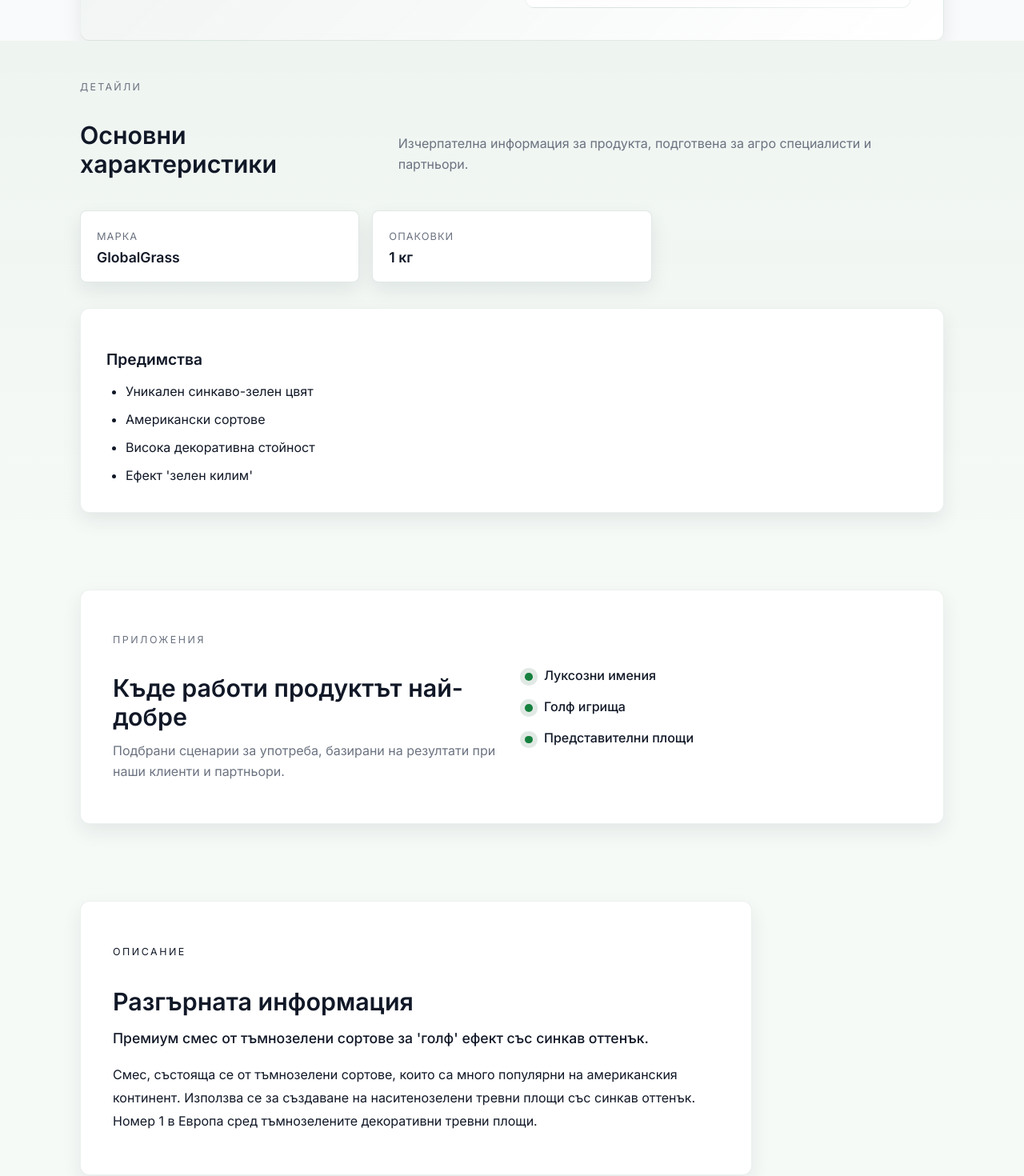
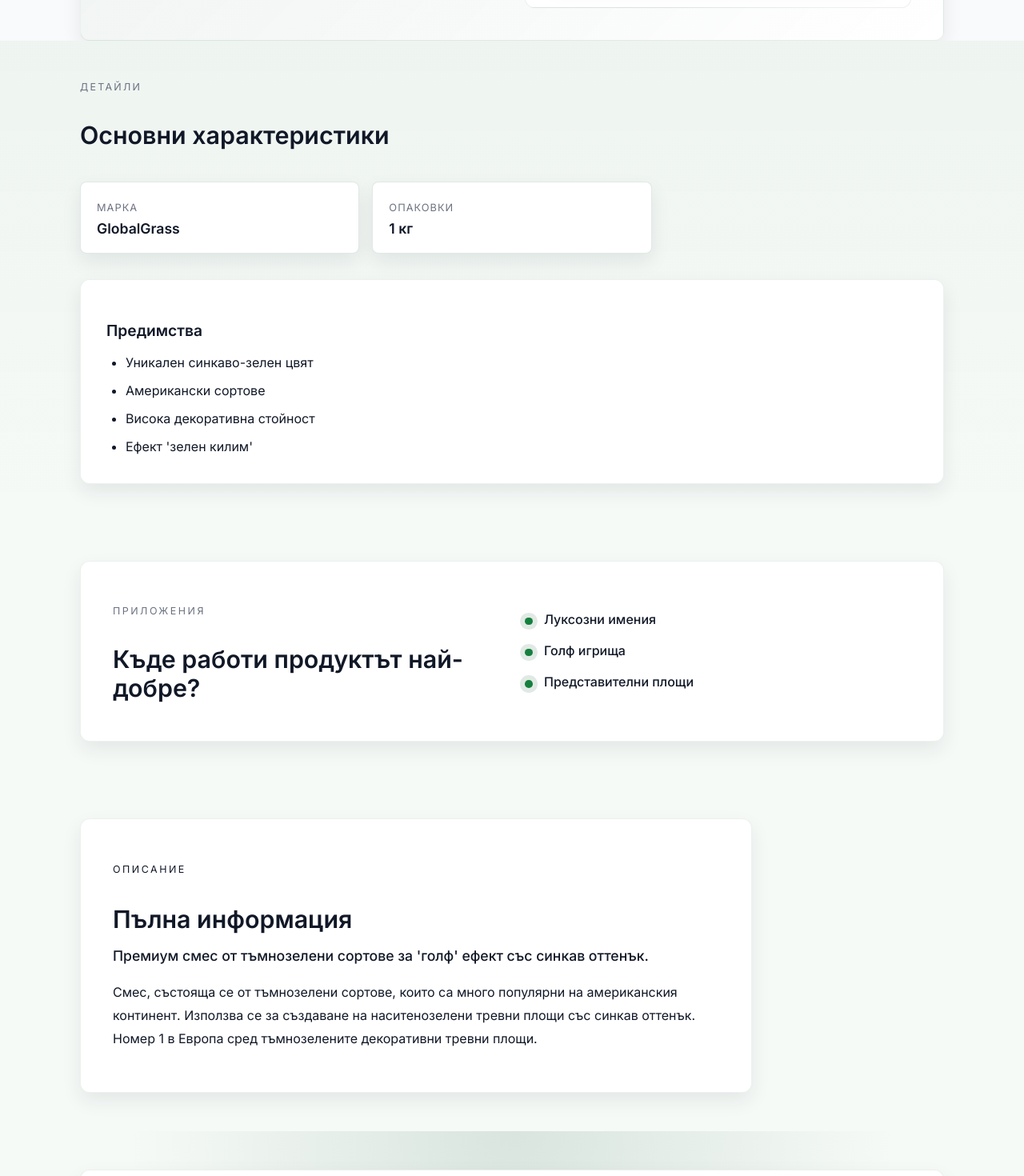
Before and after one commit to yavkata999/agro-export-v3, a Next.js app: page /produkti/trevni-smesi/californium-golf in a window 1280 px wide. Shown: the part 628-2098 px from the top of the page at 80% size. Built offline with nearby package versions, Linux system fonts and the light colour scheme.

Commit message:
removed some of the unneccessery info on the product page

```diff
--- a/components/product/ProductApplications.tsx
+++ b/components/product/ProductApplications.tsx
@@ -4,7 +4,9 @@ interface ProductApplicationsProps {
   applications?: string[];
 }
 
-export function ProductApplications({ applications }: ProductApplicationsProps) {
+export function ProductApplications({
+  applications,
+}: ProductApplicationsProps) {
   if (!applications || applications.length === 0) {
     return null;
   }
@@ -15,11 +17,7 @@ export function ProductApplications({ applications }: ProductApplicationsProps)
         <div className={styles.contentCard}>
           <div>
             <p className={styles.overline}>Приложения</p>
-            <h2>Къде работи продуктът най-добре</h2>
-            <p className="muted">
-              Подбрани сценарии за употреба, базирани на резултати при наши
-              клиенти и партньори.
-            </p>
+            <h2>Къде работи продуктът най-добре?</h2>
           </div>
 
           <ul className={styles.applicationList}>
--- a/components/product/ProductDescription.tsx
+++ b/components/product/ProductDescription.tsx
@@ -17,10 +17,8 @@ export function ProductDescription({
       <div className="container">
         <div className={styles.descriptionCard}>
           <p className={styles.overline}>Описание</p>
-          <h2>Разгърната информация</h2>
-          {hasExtendedCopy && (
-            <p className={styles.lead}>{shortDescription}</p>
-          )}
+          <h2>Пълна информация</h2>
+          {hasExtendedCopy && <p className={styles.lead}>{shortDescription}</p>}
           <p>{content}</p>
         </div>
       </div>
--- a/components/product/ProductSpecs.tsx
+++ b/components/product/ProductSpecs.tsx
@@ -6,7 +6,11 @@ interface ProductSpecsProps {
   features?: string[];
 }
 
-export function ProductSpecs({ brand, packaging, features }: ProductSpecsProps) {
+export function ProductSpecs({
+  brand,
+  packaging,
+  features,
+}: ProductSpecsProps) {
   const highlightItems = [
     brand ? { label: "Марка", value: brand } : null,
     packaging ? { label: "Опаковки", value: packaging } : null,
@@ -27,10 +31,6 @@ export function ProductSpecs({ brand, packaging, features }: ProductSpecsProps)
             <p className={styles.overline}>Детайли</p>
             <h2>Основни характеристики</h2>
           </div>
-          <p className="muted">
-            Изчерпателна информация за продукта, подготвена за агро специалисти
-            и партньори.
-          </p>
         </div>
 
         {hasHighlights && (
```
